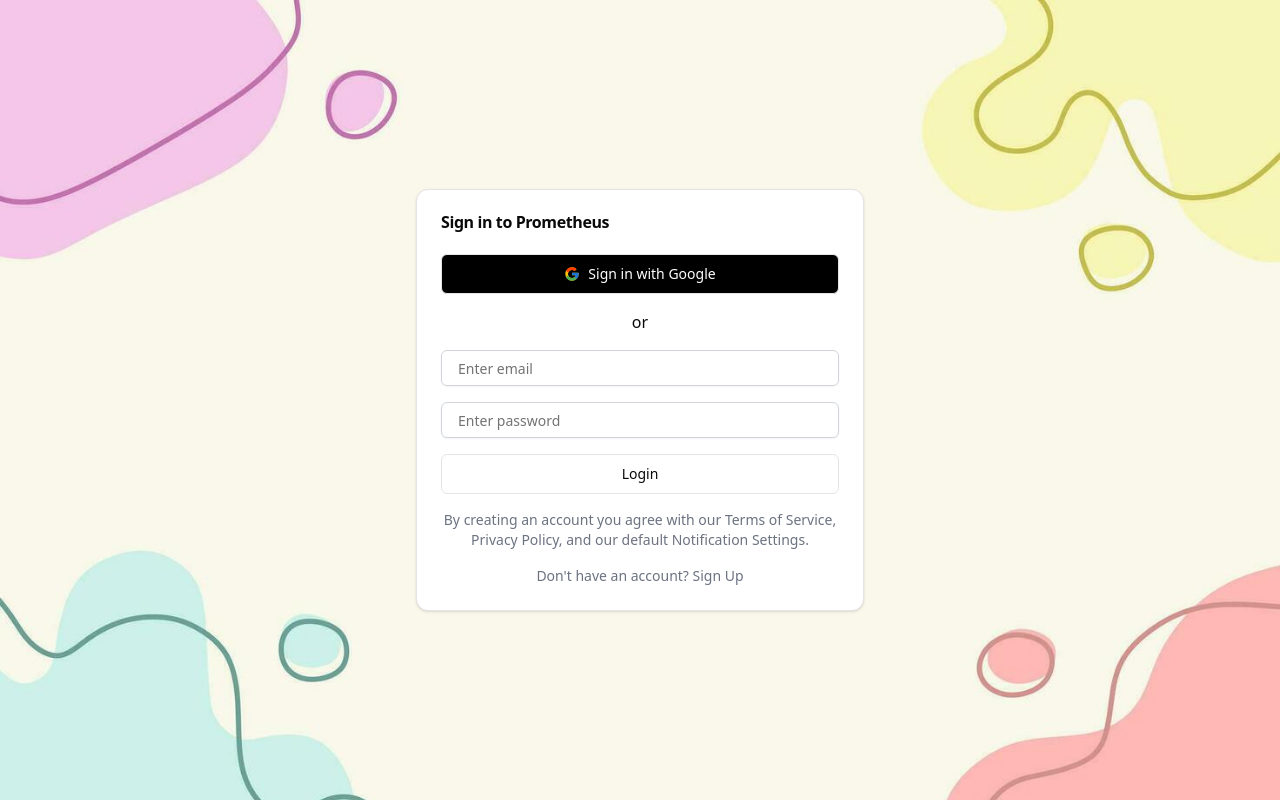
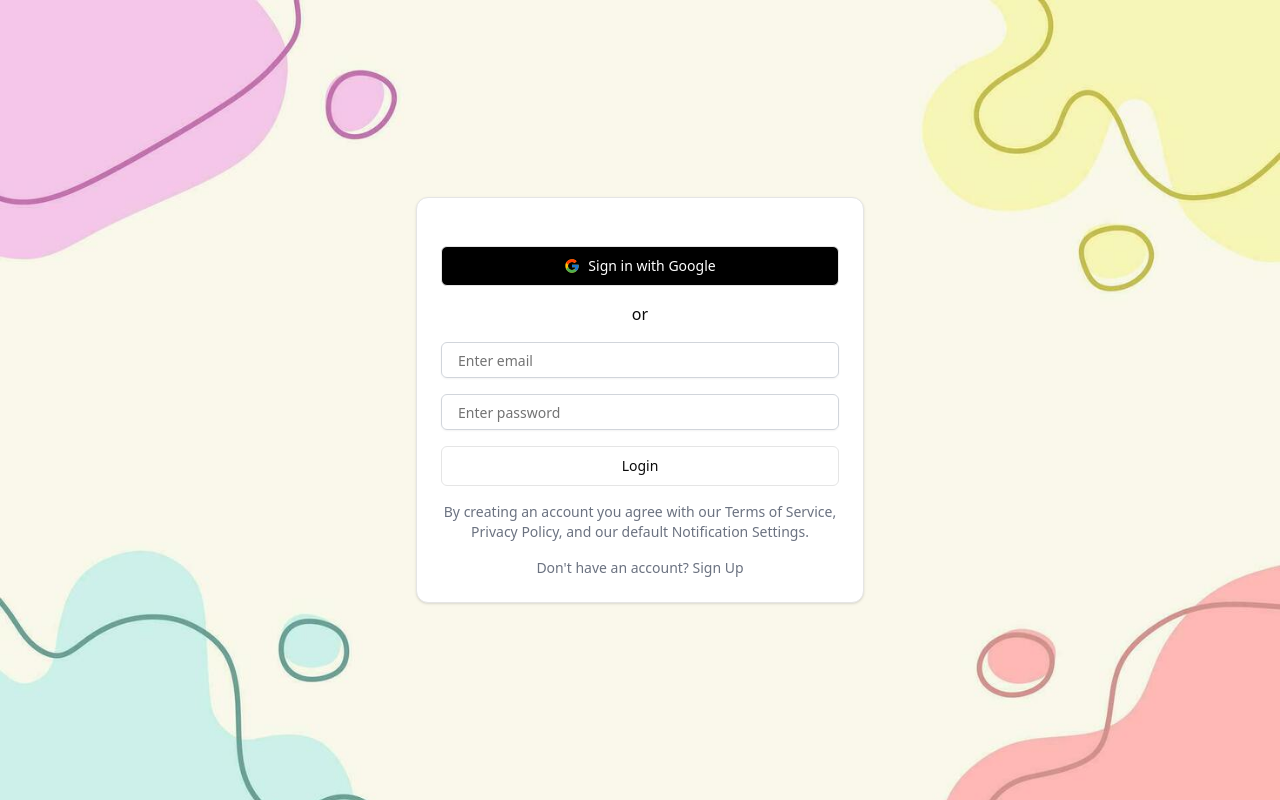
Before and after one commit to atharva00-7/mock-interveiw, a React (Vite) app: page /login in a window 1280 px wide. Built offline with nearby package versions, Linux system fonts and the light colour scheme; no server answers.

Commit message:
Pushin condtional rendering code in main branch
Signed-off-by: atharva00-7 <atharvatandale0@gmail.com>

```diff
--- a/src/App.jsx
+++ b/src/App.jsx
@@ -1,5 +1,5 @@
 import React from "react";
-import { Route, Routes } from "react-router-dom";
+import { Navigate, Route, Routes } from "react-router-dom";
 import SignUpForm from "./authPages/SignUpForm";
 import HomePage from "./pages/HomePage";
 import LoginForm from "./authPages/LoginForm";
@@ -12,22 +12,29 @@
   const firebase = useFirebase();
   return (
     <Routes>
-      {!firebase.isLoggedIn && (
-        <><Route path="/" element={<HomePage />} />
-          <Route path="/signup" element={<SignUpForm />} />
-          <Route path="/login" element={<LoginForm />} /></>
-      )}
+      {
+        !firebase.isLoggedIn && (
+          <>
+            <Route path="/" element={<HomePage />} />
+            <Route path="/signup" element={<SignUpForm />} />
+            <Route path="/login" element={<LoginForm />} />
+          </>
+        )
+      }
 
       {
         firebase.isLoggedIn && (
           <>
-          <Route path="/" element={<HomePage />} />
-          <Route path="/interviewForm" element={<InterviewForm />} />
-          <Route path="/interviewPage" element={<InterviewPage />} />
+            <Route path="/" element={<HomePage />} />
+            <Route path="/signup" element={<Navigate to='/' />} />
+            <Route path="/login" element={<Navigate to='/' />} />
+            <Route path="/interviewForm" element={<InterviewForm />} />
+            <Route path="/interviewPage" element={<InterviewPage />} />
           </>
         )
       }
-      <Route path="*" element={<Wildcard />} />
+
+      {/* <Route path='*' element={<Wildcard />} /> */}
     </Routes>
   )
 }
--- a/src/authPages/LoginForm.jsx
+++ b/src/authPages/LoginForm.jsx
@@ -5,6 +5,7 @@
 import { Input } from '@/components/ui/input';
 import { FcGoogle } from 'react-icons/fc';
 import { useNavigate } from "react-router-dom";
+import texts from "../constants/texts.json";
 
 const LoginForm = () => {
   const [email, setEmail] = useState('');
@@ -32,7 +33,7 @@
     <div className="flex justify-center items-center h-screen" style={{ backgroundImage: 'url(src/assets/image1.jpg)', backgroundSize: "cover" }}>
       <Card className="w-full max-w-md">
         <CardHeader>
-          <CardTitle>Sign in to Prometheus</CardTitle>
+          <CardTitle>{texts.loginPage.cardTitle}</CardTitle>
         </CardHeader>
         <CardContent>
           {error && <p className="text-red-500 text-sm text-center">{error}</p>}
--- a/src/constants/texts.json
+++ b/src/constants/texts.json
@@ -10,5 +10,18 @@
         "footer5": " Notification Settings",
         "footer6": "Already have an account?",
         "footer7": "Log In"
+    },
+    "loginPage": {
+        "googleLogin": "Sign in with Google",
+        "submitButton": "Login",
+        "orSeparator": "or",
+        "footer1": "By creating an account you agree with our",
+        "footer2": "Terms of Service",
+        "footer3": "Privacy Policy",
+        "footer4": "and our default",
+        "footer5": "Notification Settings",
+        "footer6": "Don't have an account?",
+        "footer7": "Sign Up"
+
     }
 }
```
